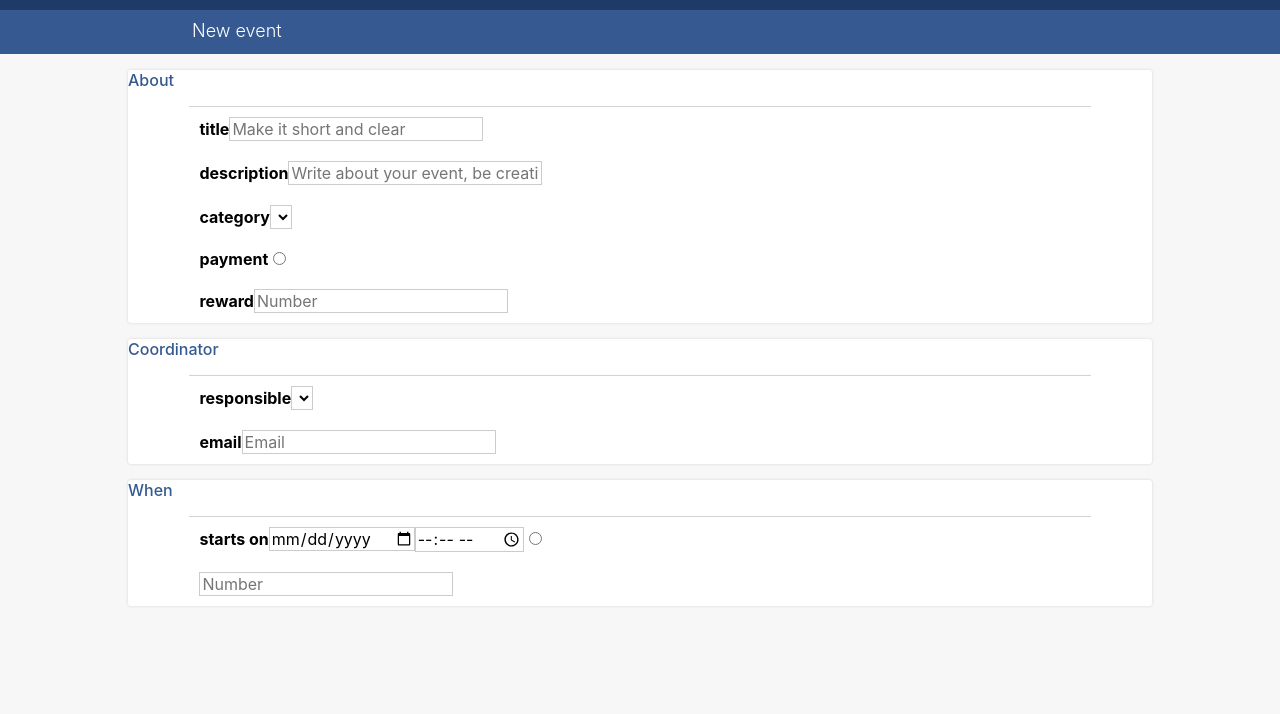
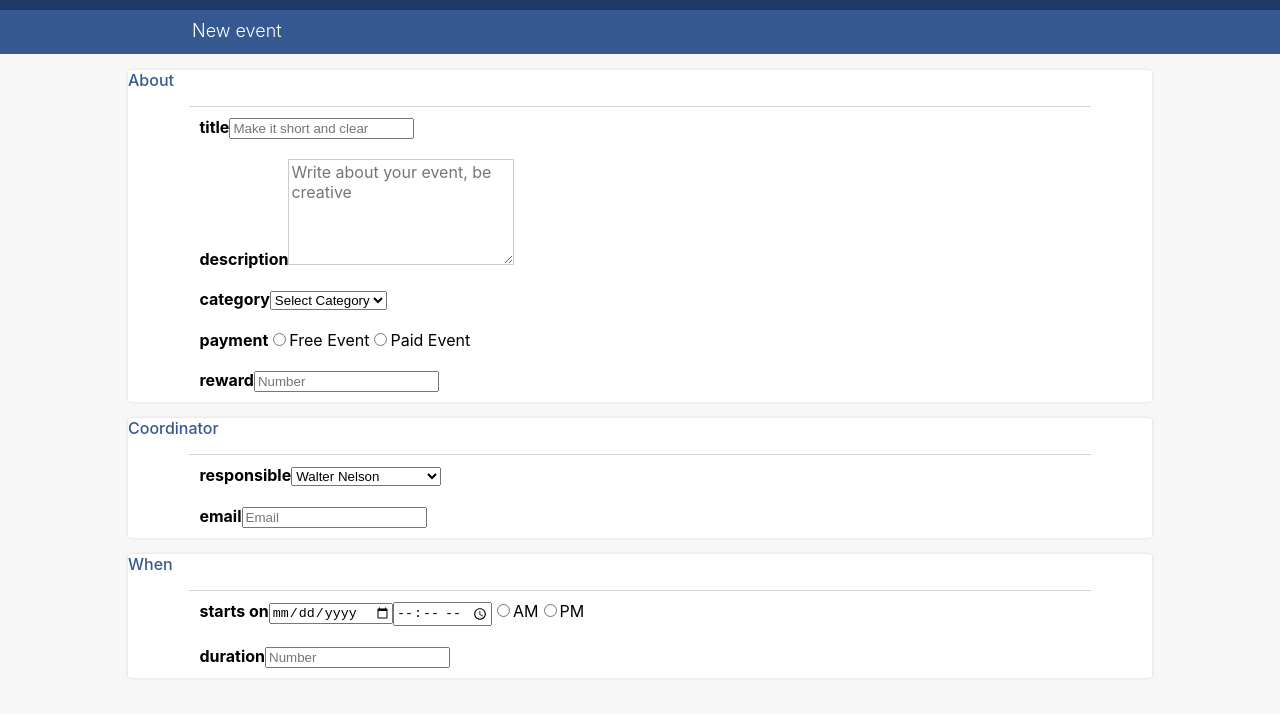
Before and after one commit to kplachecki/Form, a React (Create React App) app: page / in a window 1280 px wide. Shown: the top 714 px of the page. Built offline with nearby package versions, Linux system fonts and the light colour scheme.

Commit message:
new components created

```diff
--- a/src/App.js
+++ b/src/App.js
@@ -1,9 +1,13 @@
 import React, { Component } from "react";
 import Header from "./containers/Header/Header";
 import Forms from "./containers/Forms/Forms";
+import categories from "./mocks/categories.json";
+import employes from "./mocks/employes.json";
 
 class App extends Component {
   state = {
+    currentUser: "walter.nelson@hussa.rs",
+    formIsValid: false,
     formElements: {
       title: {
         form: "About",
@@ -21,11 +25,11 @@ class App extends Component {
       description: {
         form: "About",
         label: "description",
-        elementType: "input",
+        elementType: "textarea",
         elementConfig: {
-          type: "textarea",
           placeholder: "Write about your event, be creative",
-          maxLength: 140
+          maxLength: 140,
+          rows: 5
         },
         value: "",
         validation: { required: true },
@@ -37,8 +41,11 @@ class App extends Component {
         label: "category",
         elementType: "select",
         elementConfig: {
-          options: [],
-          placeholder: "Select category"
+          options: (categories.unshift({
+            id: "default",
+            name: "Select Category"
+          }),
+          categories)
         },
         value: "",
         validation: {},
@@ -49,7 +56,25 @@ class App extends Component {
         label: "payment",
         elementType: "input",
         elementConfig: {
-          type: "radio"
+          type: "radio",
+          options: [
+            {
+              type: "radio",
+              name: "payment",
+              checked: true,
+              value: "Free Event"
+            },
+            { type: "radio", name: "payment", value: "Paid Event" }
+          ]
+          // free: {
+          //   type: "radio",
+          //   name: "payment",
+          //   checked: true
+          // },
+          // paid: {
+          //   type: "radio",
+          //   name: "payment"
+          // }
         },
         value: "",
         validation: {},
@@ -73,7 +98,8 @@ class App extends Component {
         label: "responsible",
         elementType: "select",
         elementConfig: {
-          options: []
+          options: employes,
+          groups: [{ label: "Me" }, { label: "Others" }]
         },
         value: "",
         validation: { required: true },
@@ -108,9 +134,14 @@ class App extends Component {
             type: "time",
             placeholder: "--:--"
           },
-          radio: {
-            type: "radio"
-          }
+          radio: [
+            {
+              type: "radio",
+              name: "startsOn",
+              value: "AM"
+            },
+            { type: "radio", name: "startsOn", value: "PM" }
+          ]
         },
         value: { date: "", time: "", radio: "" },
         validation: {
@@ -124,6 +155,7 @@ class App extends Component {
 
       duration: {
         form: "When",
+        label: "duration",
         elementType: "input",
         elementConfig: {
           type: "number",
@@ -145,8 +177,7 @@ class App extends Component {
       when: {
         title: "When"
       }
-    },
-    formIsValid: false
+    }
   };
   render() {
     return (
--- a/src/components/UI/Input/Input.js
+++ b/src/components/UI/Input/Input.js
@@ -1,92 +1,23 @@
 import React from "react";
-import classes from "./Input.module.css";
 
 const input = props => {
-  let inputElement = null;
-  const inputClasses = [classes.InputElement];
-
-  if (props.invalid && props.shouldValidate && props.touched) {
-    inputClasses.push(classes.Invalid);
-  }
-
-  switch (props.elementType) {
-    case "input":
-      inputElement = (
-        <input
-          className={inputClasses.join(" ")}
-          {...props.elementConfig}
-          value={props.value}
-          onChange={props.changed}
-        />
-      );
-      break;
-    case "textarea":
-      inputElement = (
-        <textarea
-          className={inputClasses.join(" ")}
-          {...props.elementConfig}
-          value={props.value}
-          onChange={props.changed}
-        />
-      );
-      break;
-    case "select":
-      inputElement = (
-        <select
-          className={inputClasses.join(" ")}
-          value={props.value}
-          onChange={props.changed}
-        >
-          {props.elementConfig.options.map(option => (
-            <option key={option.value} value={option.value}>
-              {option.displayValue}
-            </option>
-          ))}
-        </select>
-      );
-      break;
-    case "inputDateTime":
-      console.log({ ...props.elementConfig });
-      inputElement = (
-        <React.Fragment>
+  if (props.type === "radio") {
+    return props.options.map(option => {
+      return (
+        <label key={option.value}>
           <input
-            className={inputClasses.join(" ")}
-            {...props.elementConfig.date}
-            value={props.value.date}
+            name={option.name}
+            value={option.value}
+            type={option.type}
             onChange={props.changed}
           />
-          <input
-            className={inputClasses.join(" ")}
-            {...props.elementConfig.time}
-            value={props.value}
-            onChange={props.changed}
-          />
-          <input
-            className={inputClasses.join(" ")}
-            {...props.elementConfig.radio}
-            value={props.value}
-            onChange={props.changed}
-          />
-        </React.Fragment>
+          {option.value}
+        </label>
       );
-      break;
-    default:
-      inputElement = (
-        <input
-          className={inputClasses.join(" ")}
-          {...props.elementConfig}
-          value={props.value}
-          onChange={props.changed}
-        />
-      );
+    });
+  } else {
+    return <input {...props} />;
   }
-
-  return (
-    <div className={classes.Input}>
-      <label className={classes.Label}>{props.label}</label>
-      {inputElement}
-    </div>
-  );
 };
 
 export default input;
--- /dev/null
+++ b/src/components/UI/MixedInput/MixedInput.js
@@ -0,0 +1,24 @@
+import React from "react";
+
+const mixedInput = props => {
+  return (
+    <React.Fragment>
+      <input
+        {...props.date}
+        value={props.value.date}
+        onChange={props.onChange}
+      />
+      <input {...props.time} value={props.value} onChange={props.onChange} />
+      {props.radio.map(time => {
+        return (
+          <label key={time.value}>
+            <input {...time} onChange={props.changed} />
+            {time.value}
+          </label>
+        );
+      })}
+    </React.Fragment>
+  );
+};
+
+export default mixedInput;
--- /dev/null
+++ b/src/components/UI/Select/Select.js
@@ -0,0 +1,53 @@
+import React from "react";
+
+const select = props => {
+  if (props.groups) {
+    props.options.map(option => {
+      if (option.email === props.currentUser) {
+        return (option.label = "Me");
+      } else return (option.label = "Others");
+    });
+
+    return (
+      <select value={props.value} onChange={props.changed}>
+        {props.groups.map(group => {
+          return (
+            <optgroup label={group.label} key={group.label}>
+              {props.options.map(option => {
+                if (group.label === option.label) {
+                  return (
+                    <option value={option.name} key={option.id}>
+                      {option.name + " " + option.lastname}
+                    </option>
+                  );
+                } else return false;
+              })}
+            </optgroup>
+          );
+        })}
+      </select>
+    );
+  } else {
+    return (
+      <select value={props.value} onChange={props.changed}>
+        {props.options.map(option => {
+          if (option.id === "default") {
+            return (
+              <option key={option.id} hidden value="">
+                {option.name}
+              </option>
+            );
+          } else {
+            return (
+              <option value={option.value} key={option.id}>
+                {option.name}
+              </option>
+            );
+          }
+        })}
+      </select>
+    );
+  }
+};
+
+export default select;
--- a/src/containers/Forms/Forms.js
+++ b/src/containers/Forms/Forms.js
@@ -1,6 +1,6 @@
 import React, { Component } from "react";
 import classes from "./Forms.module.css";
-import Input from "../../components/UI/Input/Input";
+import InputSwitcher from "../../containers/InputSwitcher/InputSwitcher";
 import Form from "./Form/Form";
 
 class Forms extends Component {
@@ -26,11 +26,11 @@ class Forms extends Component {
       <React.Fragment>
         {formPartsArray.map(formPart => {
           return (
-            <Form title={formPart.config.title}>
+            <Form title={formPart.config.title} key={formPart.id}>
               {formElementsArray.map(formElement => {
                 if (formElement.config.form === formPart.config.title) {
                   return (
-                    <Input
+                    <InputSwitcher
                       key={formElement.id}
                       elementType={formElement.config.elementType}
                       elementConfig={formElement.config.elementConfig}
@@ -42,6 +42,7 @@ class Forms extends Component {
                         this.inputChangedHandler(event, formElement.id)
                       }
                       label={formElement.config.label}
+                      currentUser={this.props.currentUser}
                     />
                   );
                 } else return false;
--- /dev/null
+++ b/src/containers/InputSwitcher/InputSwitcher.js
@@ -0,0 +1,94 @@
+import React from "react";
+import classes from "./InputSwitcher.module.css";
+import Select from "../../components/UI/Select/Select";
+import Input from "../../components/UI/Input/Input";
+import MixedInput from "../../components/UI/MixedInput/MixedInput";
+
+const inputSwitcher = props => {
+  let inputElement = null;
+  const inputClasses = [classes.InputElement];
+
+  // if (props.invalid && props.shouldValidate && props.touched) {
+  //   inputClasses.push(classes.Invalid);
+  // }
+
+  switch (props.elementType) {
+    case "input":
+      inputElement = (
+        <Input
+          {...props.elementConfig}
+          value={props.value}
+          onChange={props.changed}
+        />
+      );
+      break;
+    case "textarea":
+      inputElement = (
+        <textarea
+          className={inputClasses.join(" ")}
+          {...props.elementConfig}
+          value={props.value}
+          onChange={props.changed}
+        />
+      );
+      break;
+    case "select":
+      inputElement = (
+        <Select
+          {...props.elementConfig}
+          value={props.value}
+          changed={props.changed}
+          currentUser={props.currentUser}
+          inputLabel={props.label}
+        />
+      );
+      break;
+    case "inputDateTime":
+      inputElement = (
+        <MixedInput
+          {...props.elementConfig}
+          value={props.value}
+          onChange={props.changed}
+        />
+        // <React.Fragment>
+        //   <input
+        //     className={inputClasses.join(" ")}
+        //     {...props.elementConfig.date}
+        //     value={props.value.date}
+        //     onChange={props.changed}
+        //   />
+        //   <input
+        //     className={inputClasses.join(" ")}
+        //     {...props.elementConfig.time}
+        //     value={props.value}
+        //     onChange={props.changed}
+        //   />
+        //   <input
+        //     className={inputClasses.join(" ")}
+        //     {...props.elementConfig.radio}
+        //     value={props.value}
+        //     onChange={props.changed}
+        //   />
+        // </React.Fragment>
+      );
+      break;
+    default:
+      inputElement = (
+        <Input
+          className={inputClasses.join(" ")}
+          {...props.elementConfig}
+          value={props.value}
+          onChange={props.changed}
+        />
+      );
+  }
+
+  return (
+    <div className={classes.Input}>
+      <label className={classes.Label}>{props.label}</label>
+      {inputElement}
+    </div>
+  );
+};
+
+export default inputSwitcher;
--- /dev/null
+++ b/src/mocks/categories.json
@@ -0,0 +1,43 @@
+
+[
+  {
+    "id": 0,
+    "name": "Cycling"
+  },
+  {
+    "id": 1,
+    "name": "Hiking"
+  },
+  {
+    "id": 2,
+    "name": "Cooking"
+  },
+  {
+    "id": 3,
+    "name": "Rock climbing"
+  },
+  {
+    "id": 4,
+    "name": "Yoga"
+  },
+  {
+    "id": 5,
+    "name": "Fencing"
+  },
+  {
+    "id": 6,
+    "name": "Swimming"
+  },
+  {
+    "id": 7,
+    "name": "Badminton"
+  },
+  {
+    "id": 8,
+    "name": "Running"
+  },
+  {
+    "id": 9,
+    "name": "Dance"
+  }
+]
--- /dev/null
+++ b/src/mocks/employes.json
@@ -0,0 +1,63 @@
+
+[
+  {
+    "id": 0,
+    "name": "Daniel",
+    "lastname": "Mitchell",
+    "email": "daniel.mitchell@hussa.rs"
+  },
+  {
+    "id": 1,
+    "name": "Albert",
+    "lastname": "Alexander",
+    "email": "albert.alexander@hussa.rs"
+  },
+  {
+    "id": 2,
+    "name": "Philip",
+    "lastname": "Hughes",
+    "email": "philip.hughes@hussa.rs"
+  },
+  {
+    "id": 3,
+    "name": "Walter",
+    "lastname": "Nelson",
+    "email": "walter.nelson@hussa.rs"
+  },
+  {
+    "id": 4,
+    "name": "Ashley",
+    "lastname": "Hernandez",
+    "email": "ashley.hernandez@hussa.rs"
+  },
+  {
+    "id": 5,
+    "name": "Donna",
+    "lastname": "Washington",
+    "email": "donna.washington@hussa.rs"
+  },
+  {
+    "id": 6,
+    "name": "Andrew",
+    "lastname": "White",
+    "email": "andrew.white@hussa.rs"
+  },
+  {
+    "id": 7,
+    "name": "Sharon",
+    "lastname": "Allen",
+    "email": "sharon.allen@hussa.rs"
+  },
+  {
+    "id": 8,
+    "name": "Russell",
+    "lastname": "Parker",
+    "email": "russell.parker@hussa.rs"
+  },
+  {
+    "id": 9,
+    "name": "Janet",
+    "lastname": "Stewart",
+    "email": "janet.stewart@hussa.rs"
+  }
+]
```
Also changed, not shown: src/containers/InputSwitcher/InputSwitcher.module.css (renamed from src/components/UI/Input/Input.module.css).
